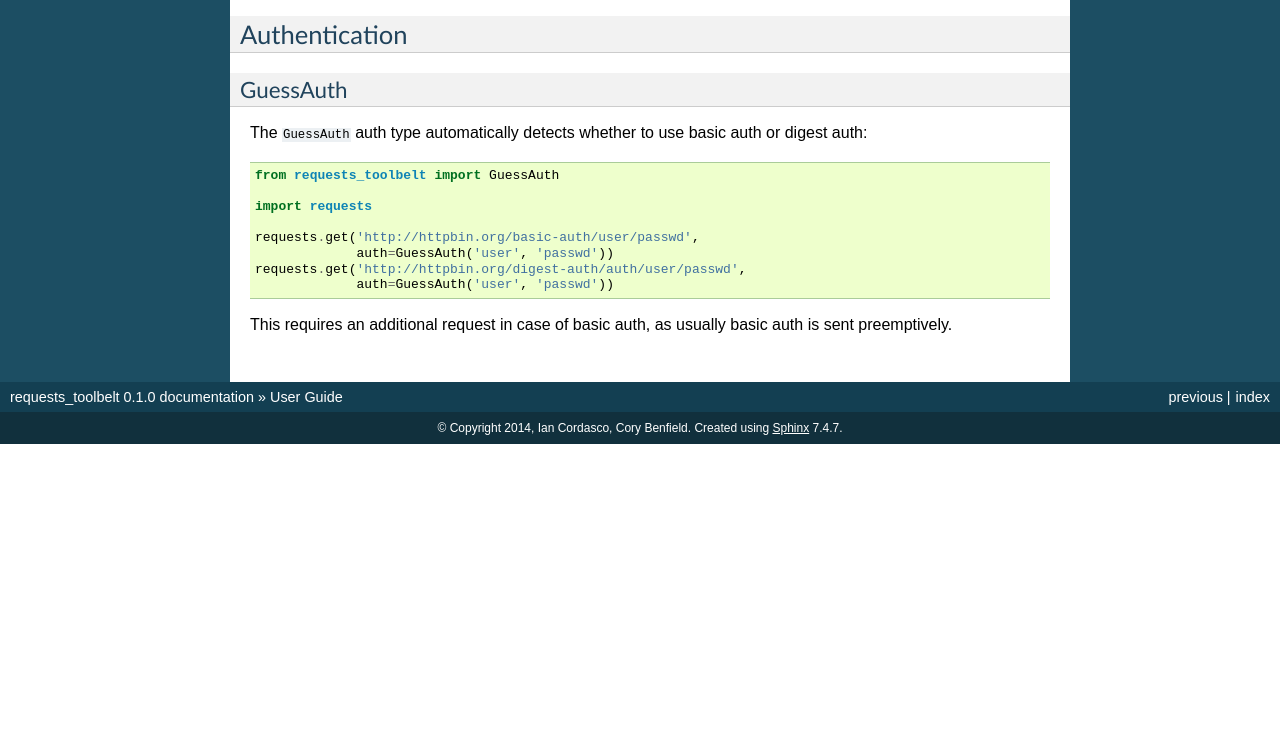
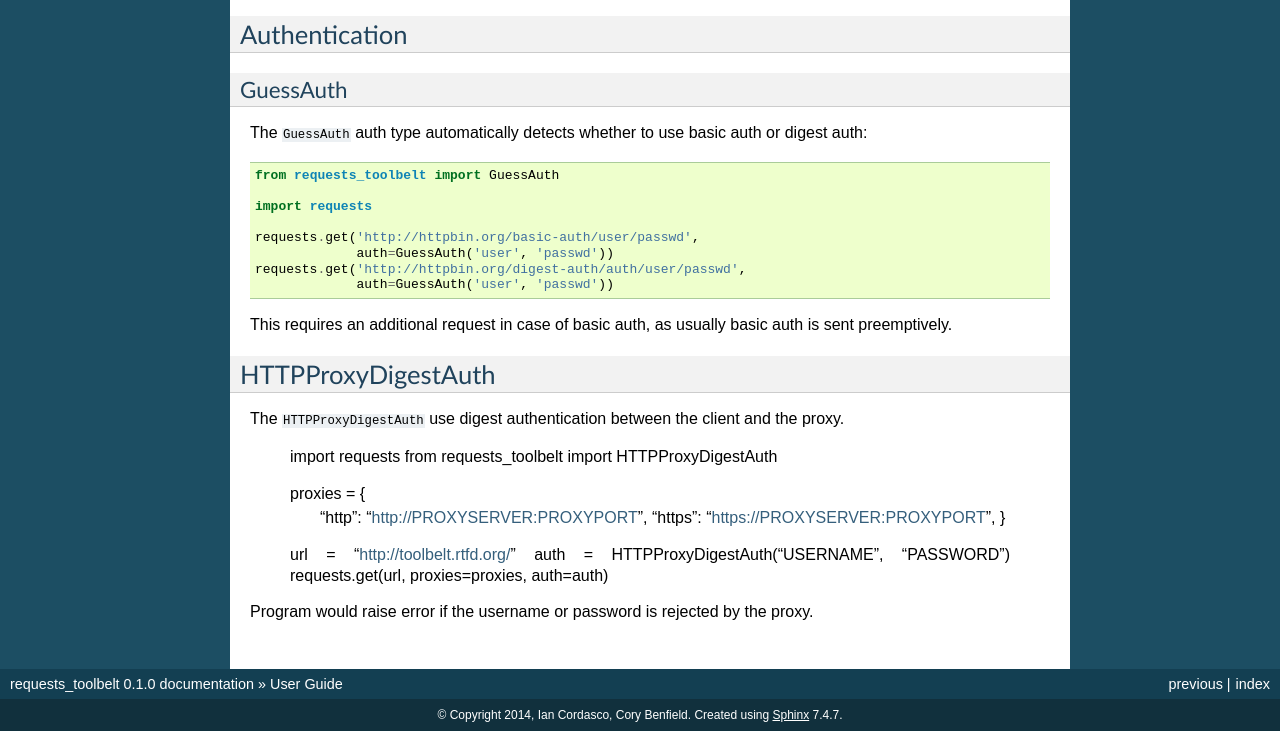
Before and after one commit to requests/toolbelt, a Sphinx documentation site: the page built from docs/user.rst, in a window 1280 px wide and 900 px high, scrolled down 4293 px, cut to the strip 169-900 px from the top of the window. Built offline with Sphinx 7.4.7, drawn with Linux system fonts in a browser that asks for light colours; before the commit the page ends 4906 px from its top, so only the background shows below that.

Commit message:
add docs and make HTTPProxyDigestAuth conform to sphinx style documenting

```diff
--- a/docs/user.rst
+++ b/docs/user.rst
@@ -305,3 +305,24 @@
 
 This requires an additional request in case of basic auth, as usually basic
 auth is sent preemptively.
+
+
+HTTPProxyDigestAuth
+-------------------
+
+The ``HTTPProxyDigestAuth`` use digest authentication between the client and
+the proxy.
+
+    import requests
+    from requests_toolbelt import HTTPProxyDigestAuth
+
+
+    proxies = {
+            "http": "http://PROXYSERVER:PROXYPORT",
+            "https": "https://PROXYSERVER:PROXYPORT",
+            }
+    url = "http://toolbelt.rtfd.org/"
+    auth = HTTPProxyDigestAuth("USERNAME", "PASSWORD")
+    requests.get(url, proxies=proxies, auth=auth)
+
+Program would raise error if the username or password is rejected by the proxy.
--- a/requests_toolbelt/__init__.py
+++ b/requests_toolbelt/__init__.py
@@ -10,7 +10,7 @@
 """
 
 from .adapters import SSLAdapter, SourceAddressAdapter
-from .auth import GuessAuth, HTTPProxyDigestAuth
+from .auth import GuessAuth
 from .multipart import (
     MultipartEncoder, MultipartEncoderMonitor, MultipartDecoder,
     ImproperBodyPartContentException, NonMultipartContentTypeException
```
Also changed, not shown: 1 other file.
